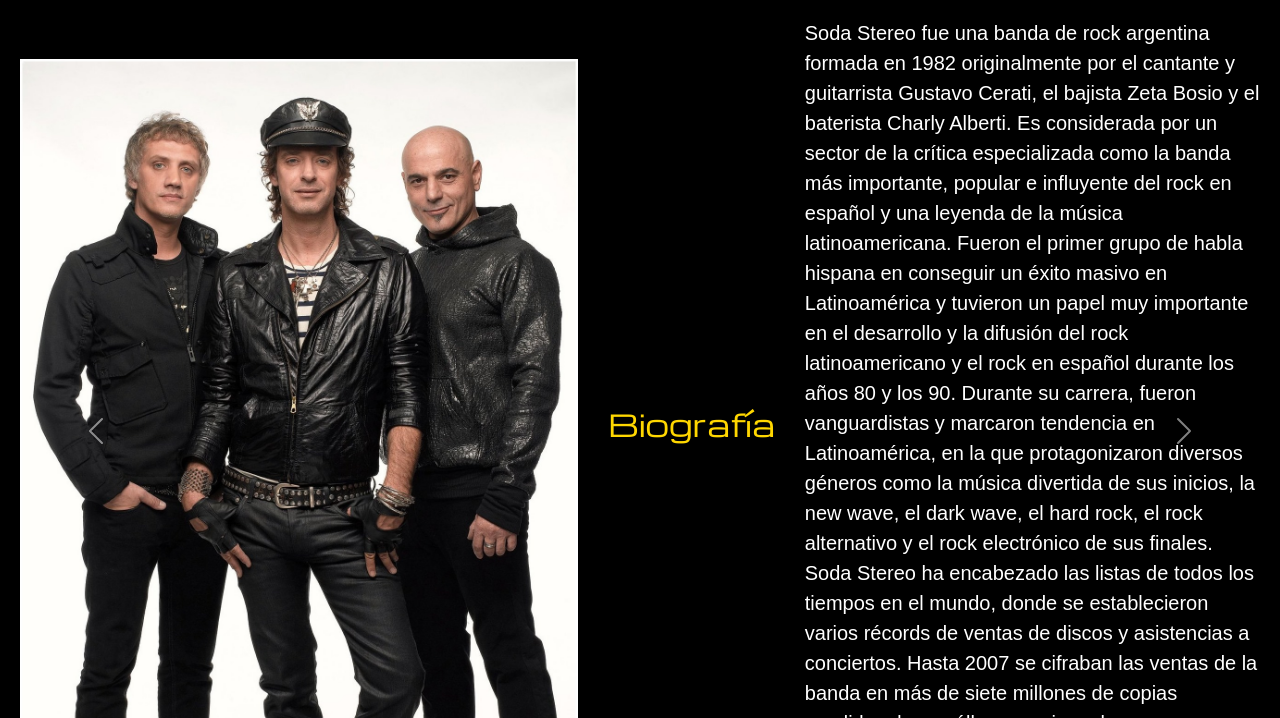
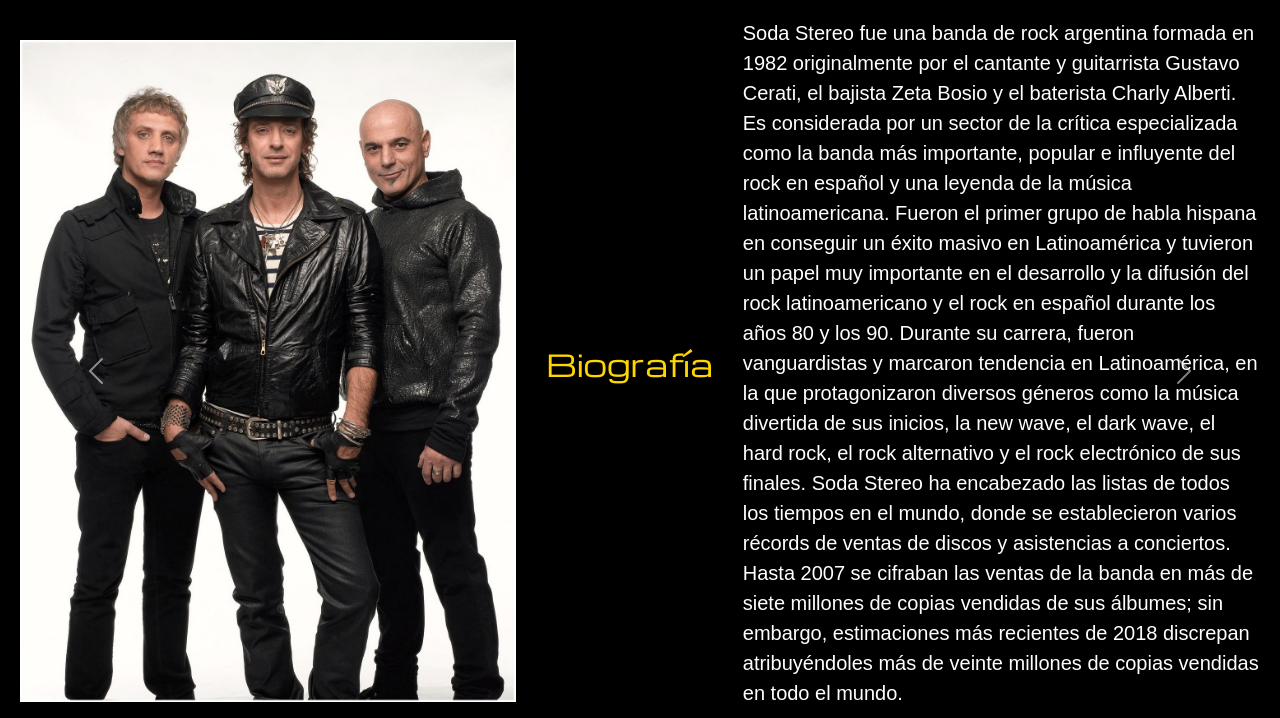
Before and after one commit to francorearte/Proyecto-Final---Grupo-6, a plain HTML site: page index.html in a window 1280 px wide. Shown: the part 802-1520 px from the top of the page. Drawn offline with nearby package versions, Linux system fonts and the light colour scheme.

Commit message:
cambios locales

```diff
--- a/style.css
+++ b/style.css
@@ -68,8 +68,8 @@ video {
 }
 
 .carousel-item img {
-  max-width: 45%;
-  width: 45%;
+  max-width: 40%;
+  width: 40%;
   height: auto;
   object-fit: contain;
   flex-shrink: 0;
```
